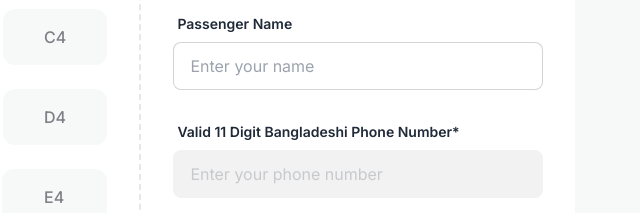
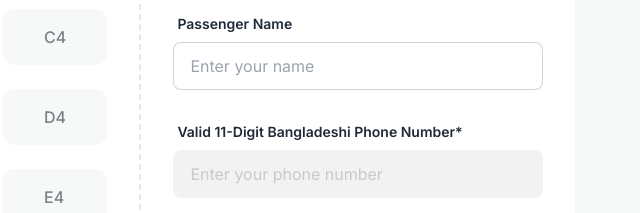
Before and after one commit to sakibrimon/sr-ticket, a plain HTML site: page index.html in a window 1280 px wide. Shown: the part 2583-2796 px from the top of the page, 577-1217 px from the left. Drawn offline with nearby package versions, Linux system fonts and the light colour scheme.

Commit message:
edit comment

```diff
--- a/index.html
+++ b/index.html
@@ -466,7 +466,7 @@
                         </label>
                         <label class="mt-6 form-control w-full max-w-full">
                             <div class="label">
-                                <span class="label-text font-semibold">Valid 11 Digit Bangladeshi Phone Number*</span>
+                                <span class="label-text font-semibold">Valid 11-Digit Bangladeshi Phone Number*</span>
                             </div>
                             <input type="tel" placeholder="Enter your phone number" name="" id="phone"
                                 class="input input-bordered w-full max-w-full" required disabled="disabled"
--- a/scripts/app.js
+++ b/scripts/app.js
@@ -70,7 +70,7 @@ for (const seat of allSeats) {
             phoneInput.addEventListener('input', function () {
                 const phoneNumber = phoneInput.value;
 
-                // A very basic phone number validation, took AI Assistance.
+                // A very basic phone number validation
                 const isValidPhoneNumber = /^01\d{9}$/.test(phoneNumber);
 
                 // nextBtn.disabled = !isValidPhoneNumber;
```
